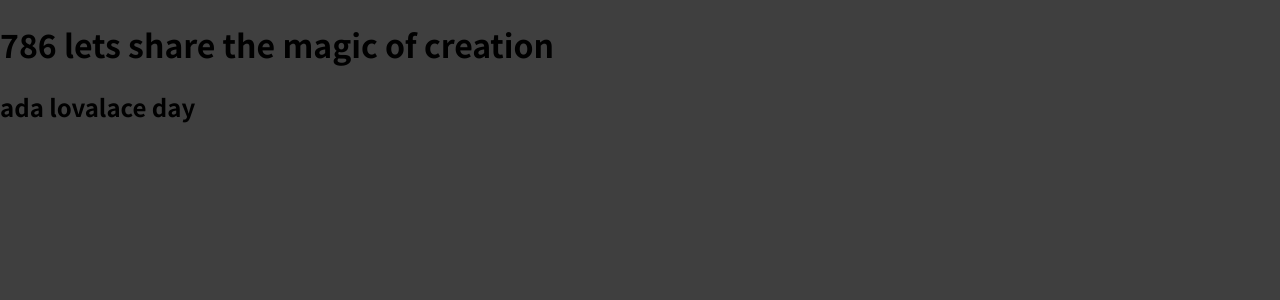
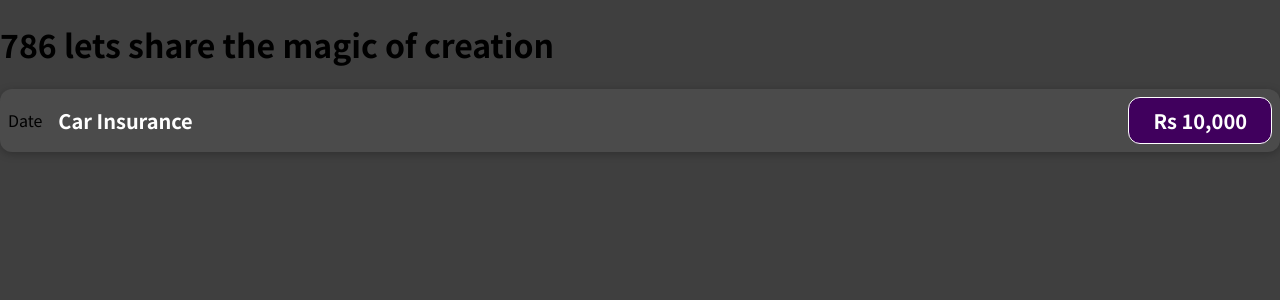
Before and after one commit to studiolaidbackanonymous/dev_reactprojects, a JavaScript app in the folder react_project_1/: page / in a window 1280 px wide. Shown: the top 300 px of the page. Built offline with nearby package versions, Linux system fonts and the light colour scheme.

Commit message:
added codes and styles to  ExpenseItem components

```diff
--- /dev/null
+++ b/react_project_1/src/components/ExpenseItem.css
@@ -0,0 +1,56 @@
+.expense-item {
+  display: flex;
+  justify-content: space-between;
+  align-items: center;
+  box-shadow: 0 2px 8px rgba(0, 0, 0, 0.25);
+  padding: 0.5rem;
+  margin: 1rem 0;
+  border-radius: 12px;
+  background-color: #4b4b4b;
+}
+
+.expense-item__description {
+  display: flex;
+  flex-direction: column;
+  gap: 1rem;
+  align-items: flex-end;
+  flex-flow: column-reverse;
+  justify-content: flex-start;
+  flex: 1;
+}
+
+.expense-item h2 {
+  color: #3a3a3a;
+  font-size: 1rem;
+  flex: 1;
+  margin: 0 1rem;
+  color: white;
+}
+
+.expense-item__price {
+  font-size: 1rem;
+  font-weight: bold;
+  color: white;
+  background-color: #40005d;
+  border: 1px solid white;
+  padding: 0.5rem;
+  border-radius: 12px;
+}
+
+@media (min-width: 580px) {
+  .expense-item__description {
+    flex-direction: row;
+    align-items: center;
+    justify-content: flex-start;
+    flex: 1;
+  }
+
+  .expense-item__description h2 {
+    font-size: 1.25rem;
+  }
+
+  .expense-item__price {
+    font-size: 1.25rem;
+    padding: 0.5rem 1.5rem;
+  }
+}
--- a/react_project_1/src/components/ExpenseItem.js
+++ b/react_project_1/src/components/ExpenseItem.js
@@ -1,7 +1,13 @@
+import "./ExpenseItem.css";
+
 function ExpenseItem() {
   return (
-    <div>
-      <h2>ada lovalace day</h2>
+    <div className="expense-item ">
+      <div>Date</div>
+      <div className="expense-item__description">
+        <h2>Car Insurance</h2>
+      </div>
+      <div className="expense-item__price">Rs 10,000</div>
     </div>
   );
 }
```
Also changed, not shown: 1 other file (tests, documents, lock files or other folders).
